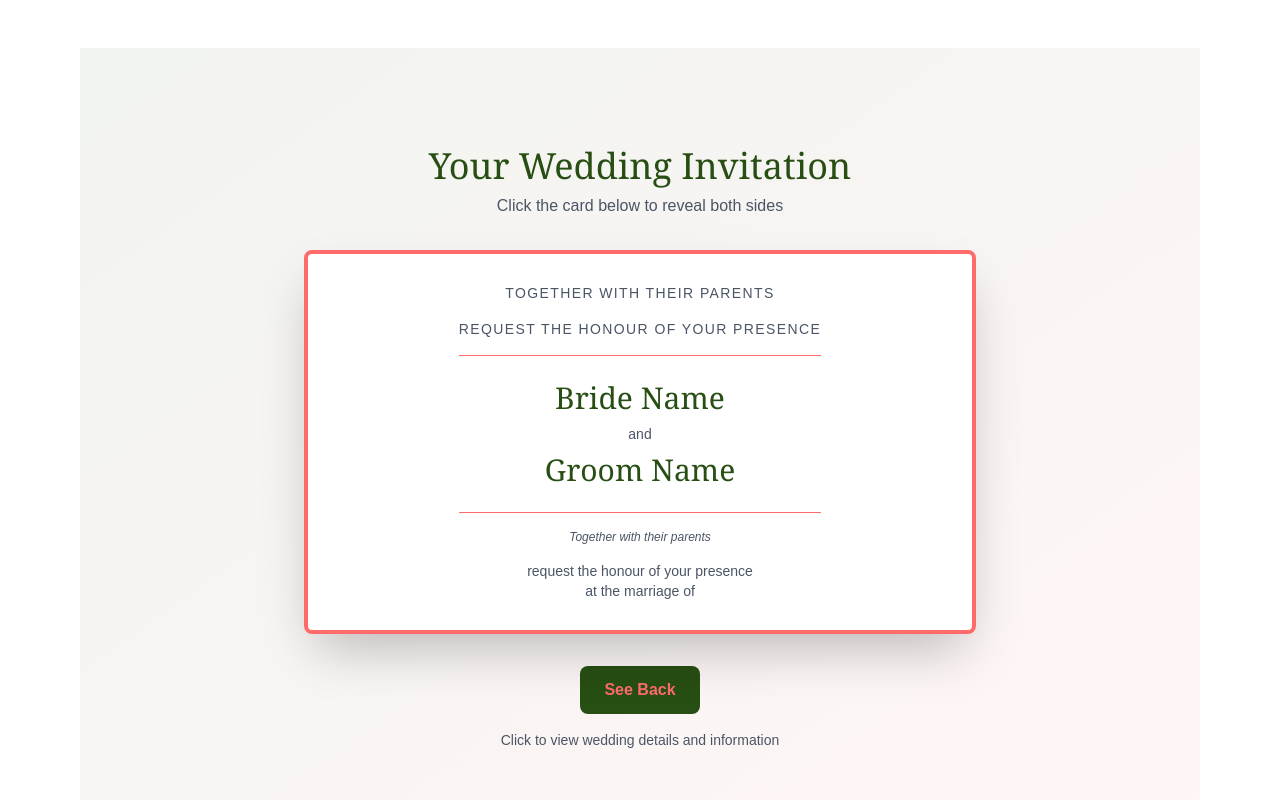
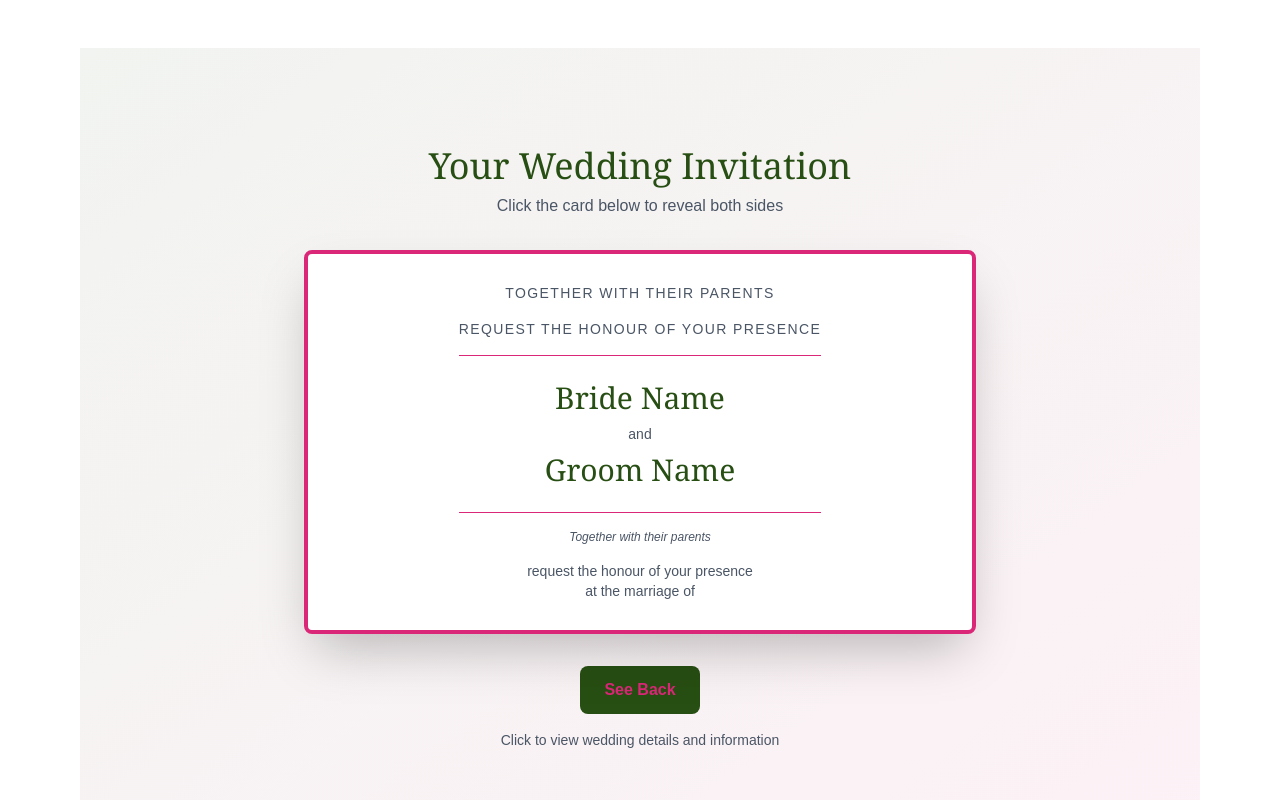
Before and after one commit to tori-ops/hybrid-stationary, a Next.js app: page /invite in a window 1280 px wide. Shown: the top 800 px of the page. Built offline with nearby package versions, Linux system fonts and the light colour scheme; no server answers.

Commit message:
Fix color references to use correct config path (colors.secondary and colors.accent)

```diff
--- a/src/app/invite/page.tsx
+++ b/src/app/invite/page.tsx
@@ -75,8 +75,8 @@ function InvitePageContent() {
               latitude={weatherLocation.latitude}
               longitude={weatherLocation.longitude}
               city={weatherLocation.city}
-              secondaryColor={invitation?.secondary_color || '#274E13'}
-              accentColor={invitation?.accent_color || '#FF6B6B'}
+              secondaryColor={(config as any).colors?.secondary}
+              accentColor={(config as any).colors?.accent}
             />
           </section>
         )}
--- a/src/components/AreaFacts.tsx
+++ b/src/components/AreaFacts.tsx
@@ -5,8 +5,8 @@ import { weddingConfig } from '@/config/weddingConfig';
 export default function AreaFacts({ config }: { config?: any }) {
   const areaFacts = config?.areaFacts || weddingConfig.areaFacts;
   const venue = config?.venue || weddingConfig.venue;
-  const secondaryColor = config?.secondary_color || '#274E13';
-  const accentColor = config?.accent_color || '#FF6B6B';
+  const secondaryColor = config?.colors?.secondary || '#274E13';
+  const accentColor = config?.colors?.accent || '#db2777';
 
   return (
     <div className="bg-white rounded-lg shadow-lg p-8 max-w-4xl">
--- a/src/components/InviteCard.tsx
+++ b/src/components/InviteCard.tsx
@@ -36,7 +36,7 @@ export default function InviteCard({ config }: { config?: any }) {
 
   const primaryColor = config?.colors?.primary || '#ec4899';
   const secondaryColor = config?.colors?.secondary || '#274E13';
-  const accentColor = config?.colors?.accent || '#FF6B6B';
+  const accentColor = config?.colors?.accent || '#db2777';
 
   // Check if images are provided
   const hasFrontImage = config?.images?.front;
--- a/src/components/WeatherWidget.tsx
+++ b/src/components/WeatherWidget.tsx
@@ -18,7 +18,7 @@ export default function WeatherWidget({
   longitude,
   city,
   secondaryColor = '#274E13',
-  accentColor = '#FF6B6B',
+  accentColor = '#db2777',
 }: {
   latitude: number;
   longitude: number;
```
